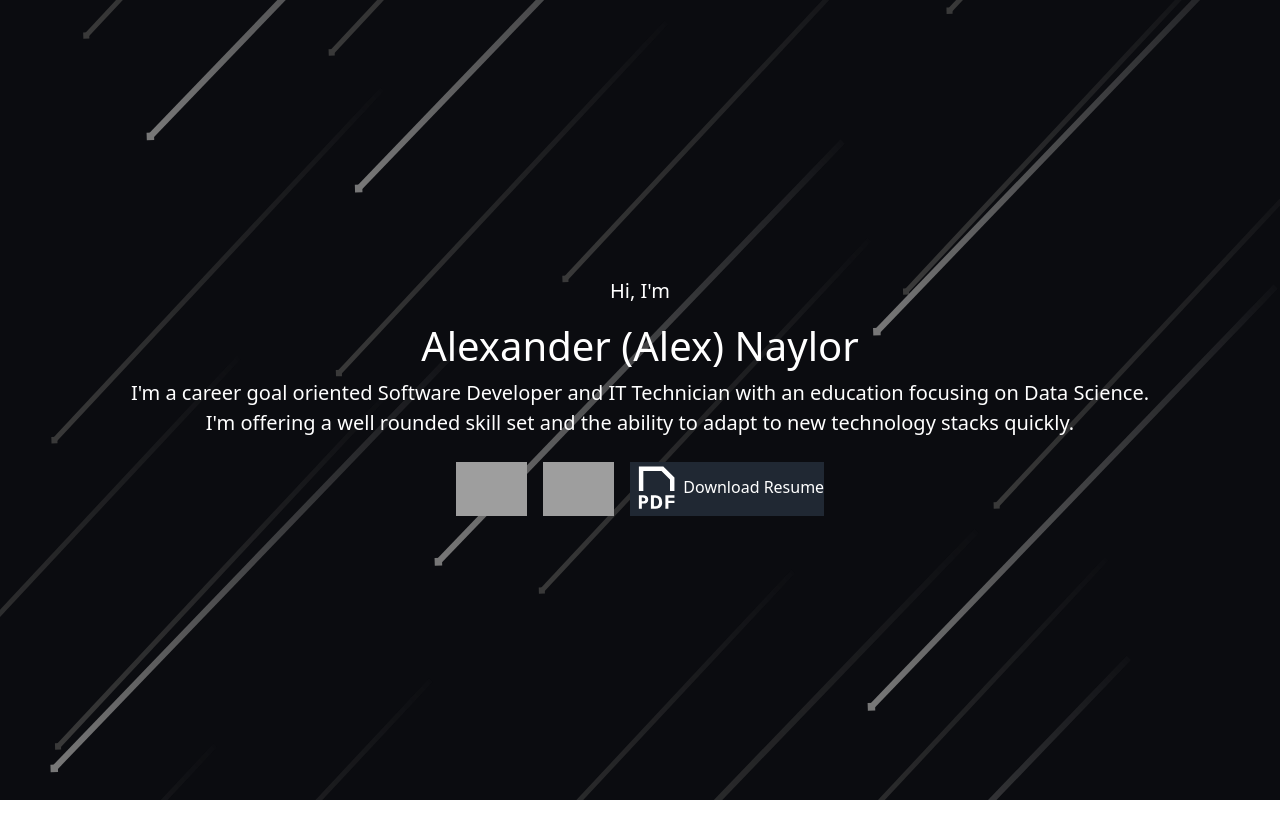
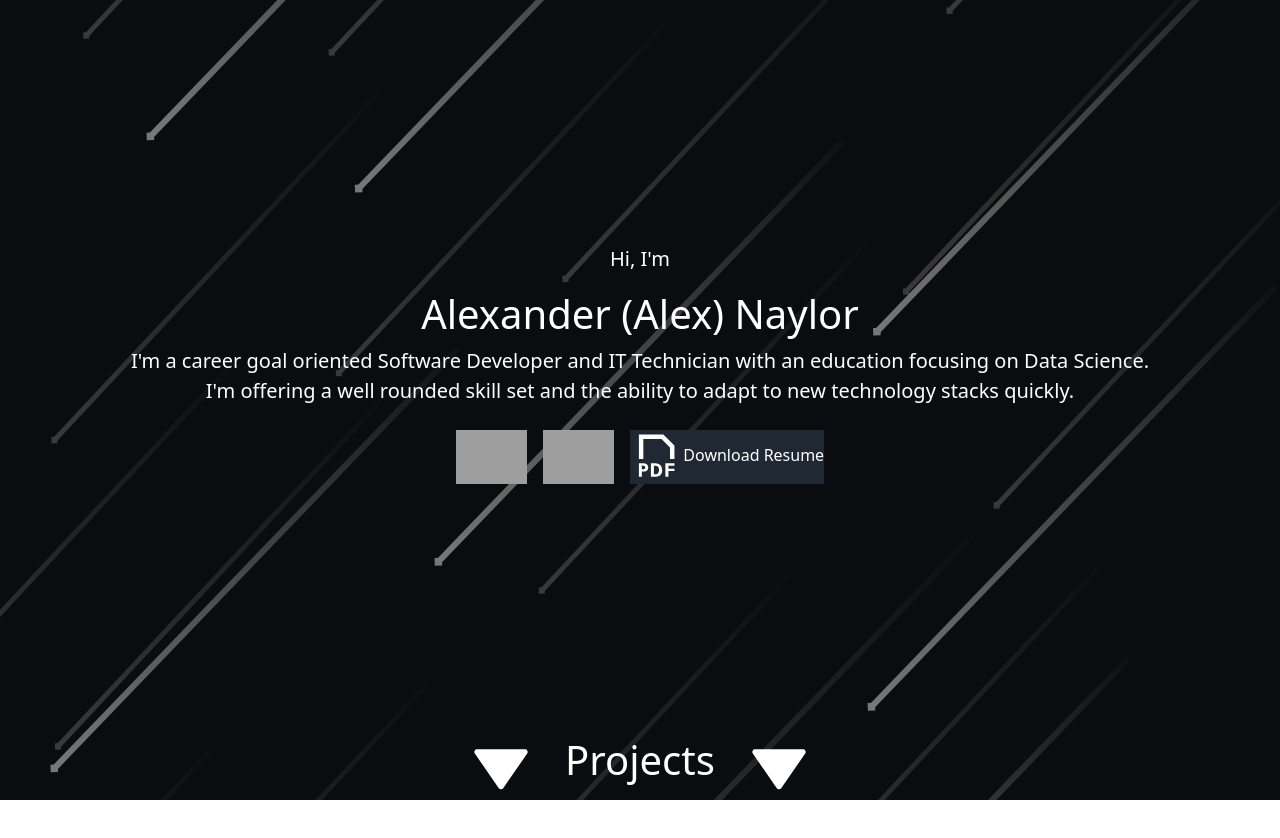
Before and after one commit to AlexNayl/alexnayl.github.io, a React (Create React App) app: page / in a window 1280 px wide. Shown: the top 838 px of the page. Built offline with nearby package versions, Linux system fonts and the light colour scheme; grey boxes are pictures that could not be loaded.

Commit message:
added loading spinner and scroll prompt

```diff
--- a/package.json
+++ b/package.json
@@ -12,6 +12,7 @@
     "react-bootstrap": "^2.10.10",
     "react-dom": "^19.1.0",
     "react-scripts": "5.0.1",
+    "react-spinners": "^0.17.0",
     "web-vitals": "^2.1.4"
   },
   "scripts": {
--- a/src/App.css
+++ b/src/App.css
@@ -40,6 +40,9 @@
   }
 }
 
+.header-Middle{
+  margin: auto;
+}
 
 .social{
 	transition: transform .2s;
@@ -68,3 +71,13 @@
 .link-bar *{
   height: 40pt;
 }
+
+header footer{
+  display: flex;
+  grid-template-columns: 1fr 1fr 1fr;
+  height: 4rem;
+}
+
+header footer *{
+  margin-inline: 1rem;
+}
--- a/src/App.js
+++ b/src/App.js
@@ -2,10 +2,13 @@ import logo from './logo.svg';
 import './App.css';
 import DownloadPDFIcon from './svgComponents/DownloadPDF';
 import Projects from './Projects';
+import DownArrow from './svgComponents/DownArrow';
+
 function App() {
   return (
     <div className="App">
       <header className="App-header">
+        <div className="header-Middle">
           <p>
             Hi, I'm
           </p>
@@ -29,6 +32,12 @@ function App() {
               Download Resume
             </a>
           </div>
+        </div>
+        <footer>
+          <DownArrow height="100%"/>
+          <h1>Projects</h1>
+          <DownArrow height="100%"/>
+        </footer>
       </header>
       <Projects/>
       <footer>
--- a/src/Projects.js
+++ b/src/Projects.js
@@ -1,4 +1,21 @@
+import { PulseLoader } from "react-spinners";
+import { useState, CSSProperties } from "react";
+
 function Projects(){
+    let [projectData, setProjectData] = useState(undefined)
+
+    if(projectData == undefined){
+        //Loading
+        return  <PulseLoader
+                color={'white'}
+                loading={true}
+                cssOverride={{}}
+                size={"1rem"}
+                aria-label="Loading Spinner"
+                data-testid="loader"
+            />
+    }
+
     return <p>TODO:</p>
 }
 
--- /dev/null
+++ b/src/svgComponents/DownArrow.js
@@ -0,0 +1,12 @@
+import * as React from "react"
+const DownArrow = (props) => (
+  <svg
+    xmlns="http://www.w3.org/2000/svg"
+    fill="#ffffff"
+    viewBox="0 0 24 24"
+    {...props}
+  >
+    <path d="M11.178 19.569a.998.998 0 0 0 1.644 0l9-13A.999.999 0 0 0 21 5H3a1.002 1.002 0 0 0-.822 1.569l9 13z" />
+  </svg>
+)
+export default DownArrow
```
Also changed, not shown: src/assets/downloadPDF.svg (deleted), 1 other file (tests, documents, lock files or other folders). Lines whose indentation alone changed are shown as unchanged.
